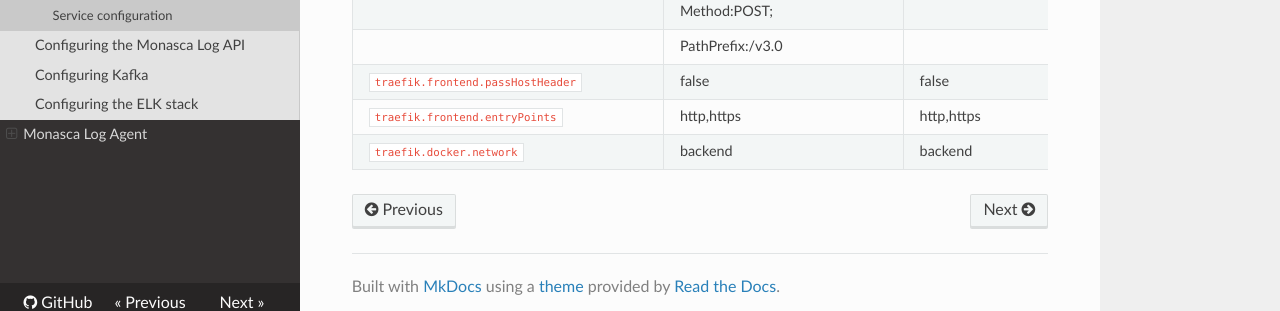
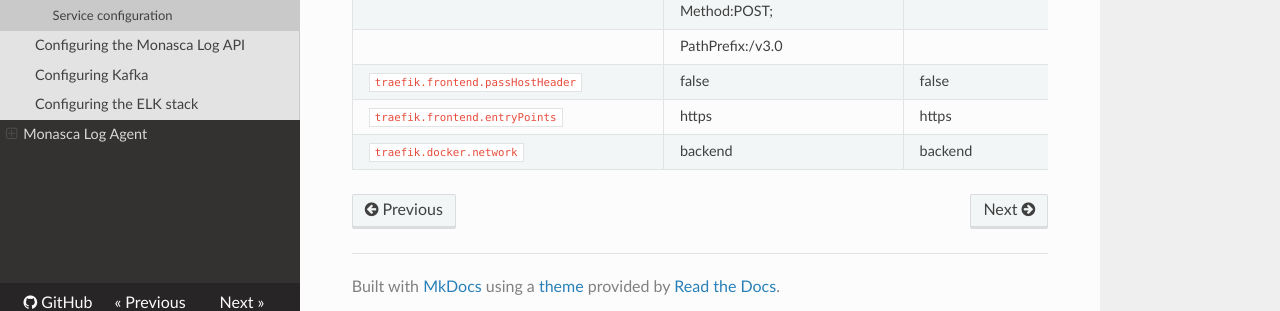
Before and after one commit to martel-innovate/deep-log-inspection, an MkDocs documentation site: the page built from doc/install/traefik.md, in a window 1280 px wide and 900 px high, scrolled down 1312 px. Shown: the part 577-888 px from the top of the window. Built offline with MkDocs 1.6.1, drawn with Linux system fonts in a browser that asks for light colours; nearby versions of some CDN libraries; old or Windows-style settings are respelled for this version of MkDocs.

Commit message:
removed reference to http entrypoint

```diff
--- a/doc/install/traefik.md
+++ b/doc/install/traefik.md
@@ -53,5 +53,5 @@ Here follows the list of labels with values for services that are enabled in Tra
 || Method:POST; |||
 || PathPrefix:/v3.0 |||
 | `traefik.frontend.passHostHeader` | false | false | false |
-| `traefik.frontend.entryPoints` | http,https | http,https | http,https |
+| `traefik.frontend.entryPoints` | https | https | https |
 | `traefik.docker.network` | backend | backend | backend |
```
Also changed, not shown: 1 other file.
